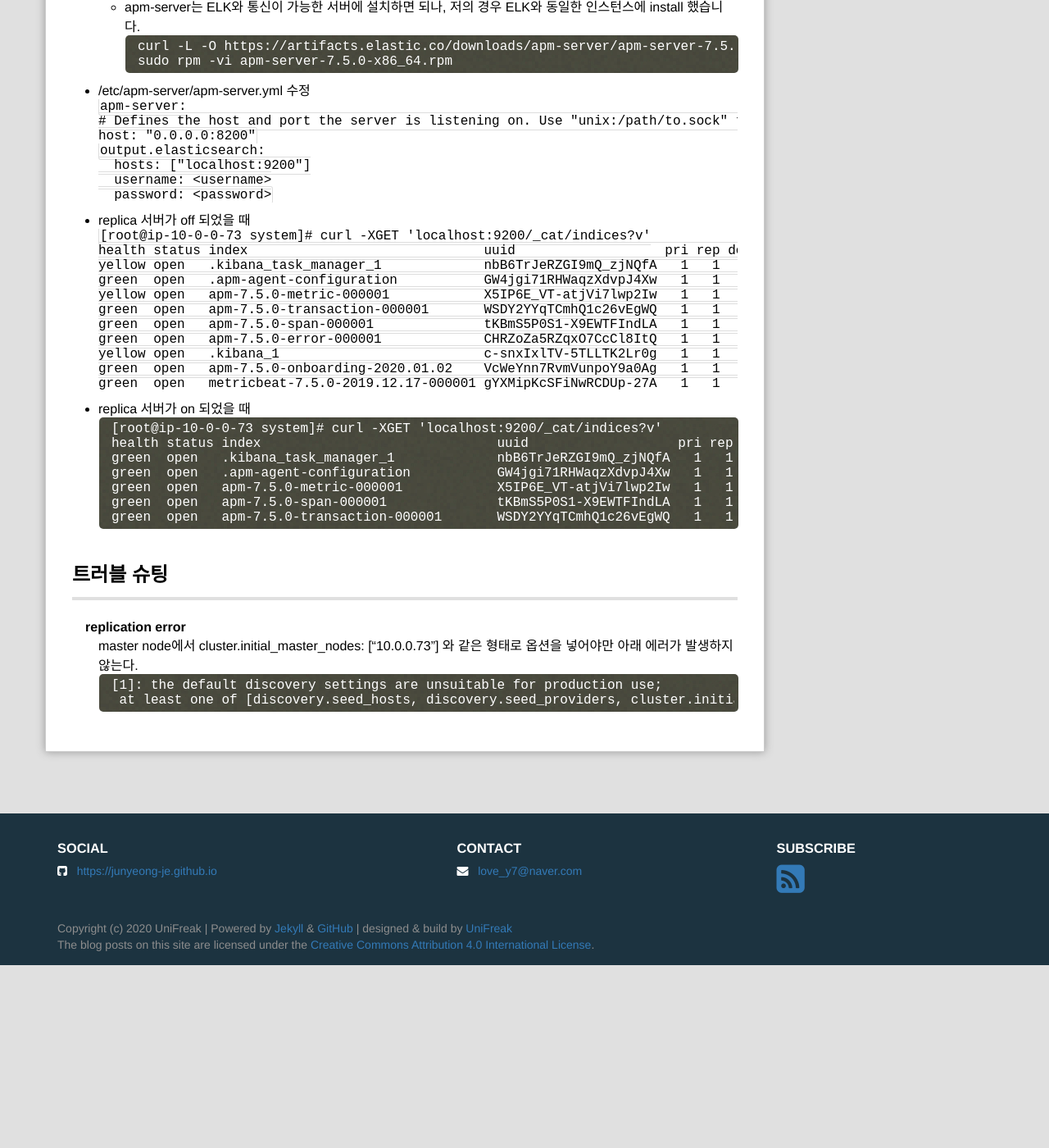
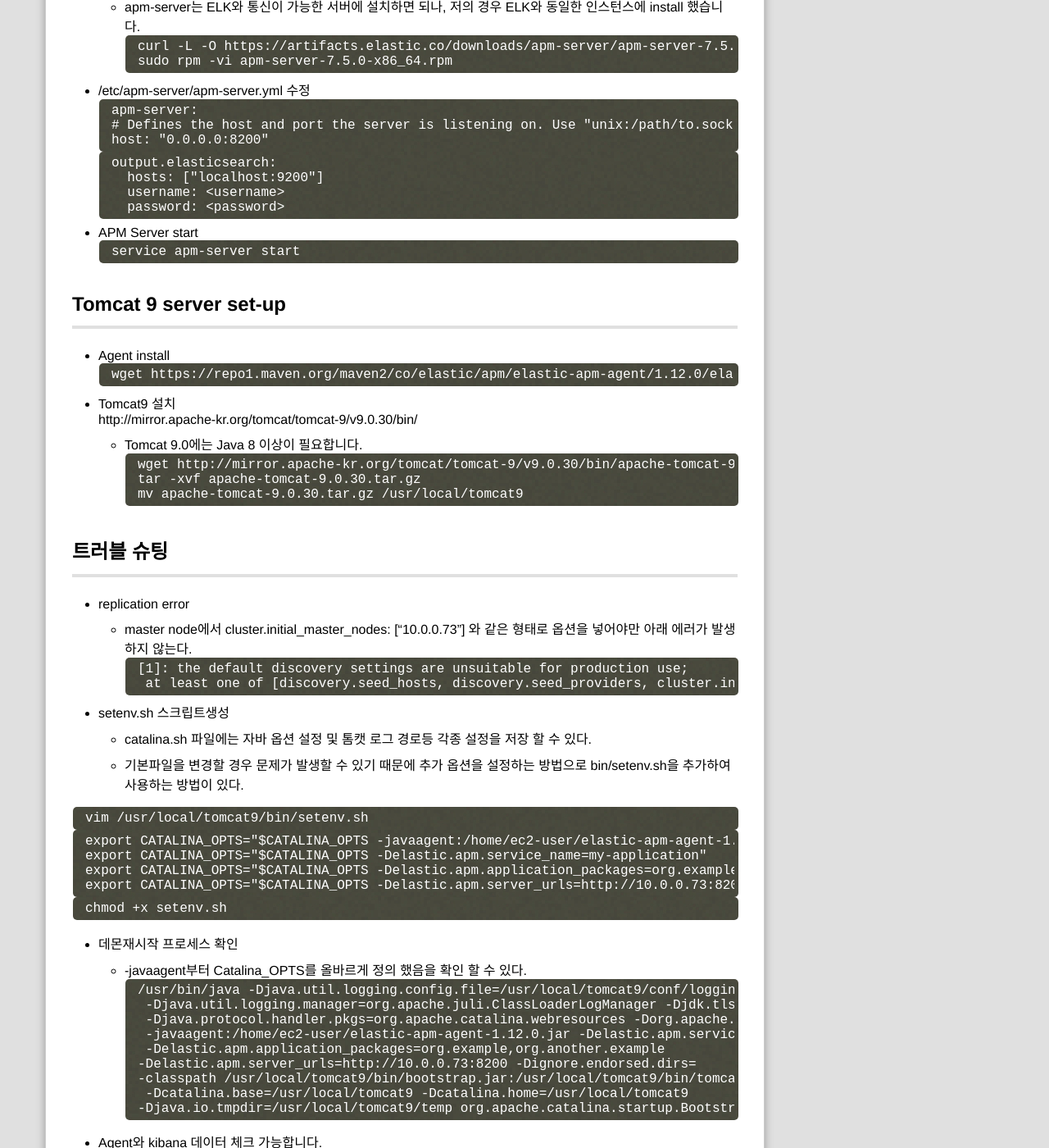
Before and after one commit to junyeong-je/junyeong-je.github.io, a Jekyll site: the page built from _posts/2020-07-30-ELK_APM_to_TOMCAT.md, in a window 1280 px wide and 1400 px high, scrolled down 870 px. Shown: the whole window at 82% size. Built offline with Jekyll 4.4.1, drawn with Linux system fonts in a browser that asks for light colours; comment, search, counter and statistics services are not loaded; before the commit the page ends 2047 px from its top, so only the background shows below that; some of the changed text lies outside the part shown.

Commit message:
get post
ELK_APM_to_TOMCAT

````diff
--- a/_posts/2020-07-30-ELK_APM_to_TOMCAT.md
+++ b/_posts/2020-07-30-ELK_APM_to_TOMCAT.md
@@ -12,6 +12,7 @@
   수천 개의 응용 프로그램의 성능을 실시간으로 모니터링 할 수 있습니다.
 * APM-server 설치 이후 에이전트를 통한 톰캣9에대해 APM 모니터링을 진행합니다.
 <br>
+
 ## APM 서버 설치
 * APM 서버 설치(RPM)
   * apm-server는 ELK와 통신이 가능한 서버에 설치하면 되나, 저의 경우 ELK와 동일한 인스턴스에 install 했습니다.
@@ -21,47 +22,99 @@
 ```
 
 * /etc/apm-server/apm-server.yml 수정
-```buildoutcfg
+```
 apm-server:
   # Defines the host and port the server is listening on. Use "unix:/path/to.sock" to listen on a unix domain socket.
   host: "0.0.0.0:8200"
 ```
-```buildoutcfg
+```
 output.elasticsearch:
     hosts: ["localhost:9200"]
     username: <username>
     password: <password>
 ```
-* replica 서버가 off 되었을 때<br>
-```buildoutcfg
-[root@ip-10-0-0-73 system]# curl -XGET 'localhost:9200/_cat/indices?v'
-health status index                              uuid                   pri rep docs.count docs.deleted store.size pri.store.size
-yellow open   .kibana_task_manager_1             nbB6TrJeRZGI9mQ_zjNQfA   1   1          2            1     37.9kb         37.9kb
-green  open   .apm-agent-configuration           GW4jgi71RHWaqzXdvpJ4Xw   1   1          0            0       566b           283b
-yellow open   apm-7.5.0-metric-000001            X5IP6E_VT-atjVi7lwp2Iw   1   1        816            0    389.1kb        194.5kb
-green  open   apm-7.5.0-transaction-000001       WSDY2YYqTCmhQ1c26vEgWQ   1   1         11            0    361.5kb        180.7kb
-green  open   apm-7.5.0-span-000001              tKBmS5P0S1-X9EWTFIndLA   1   1          0            0       566b           283b
-green  open   apm-7.5.0-error-000001             CHRZoZa5RZqxO7CcCl8ItQ   1   1          0            0       566b           283b
-yellow open   .kibana_1                          c-snxIxlTV-5TLLTK2Lr0g   1   1        947           36      969kb          969kb
-green  open   apm-7.5.0-onboarding-2020.01.02    VcWeYnn7RvmVunpoY9a0Ag   1   1          2            0     25.1kb         12.5kb
-green  open   metricbeat-7.5.0-2019.12.17-000001 gYXMipKcSFiNwRCDUp-27A   1   1     194030            0     83.3mb         41.6mb
+* APM Server start
+```
+service apm-server start
 ```
 
-* replica 서버가 on 되었을 때<br>
+## Tomcat 9 server set-up
+
+* Agent install
 ```
-[root@ip-10-0-0-73 system]# curl -XGET 'localhost:9200/_cat/indices?v'
-health status index                              uuid                   pri rep docs.count docs.deleted store.size pri.store.size
-green  open   .kibana_task_manager_1             nbB6TrJeRZGI9mQ_zjNQfA   1   1          2            1     75.8kb         37.9kb
-green  open   .apm-agent-configuration           GW4jgi71RHWaqzXdvpJ4Xw   1   1          0            0       566b           283b
-green  open   apm-7.5.0-metric-000001            X5IP6E_VT-atjVi7lwp2Iw   1   1        816            0    389.1kb        194.5kb
-green  open   apm-7.5.0-span-000001              tKBmS5P0S1-X9EWTFIndLA   1   1          0            0       566b           283b
-green  open   apm-7.5.0-transaction-000001       WSDY2YYqTCmhQ1c26vEgWQ   1   1         11            0    361.5kb        180.7kb
+wget https://repo1.maven.org/maven2/co/elastic/apm/elastic-apm-agent/1.12.0/elastic-apm-agent-1.12.0-javadoc.jar
 ```
 
+* Tomcat9 설치<br>
+http://mirror.apache-kr.org/tomcat/tomcat-9/v9.0.30/bin/<br>
+  * Tomcat 9.0에는 Java 8 이상이 필요합니다.
+```
+wget http://mirror.apache-kr.org/tomcat/tomcat-9/v9.0.30/bin/apache-tomcat-9.0.30.tar.gz
+tar -xvf apache-tomcat-9.0.30.tar.gz
+mv apache-tomcat-9.0.30.tar.gz /usr/local/tomcat9
+```
+
+
 ## 트러블 슈팅
-replication error
-: master node에서 cluster.initial_master_nodes: ["10.0.0.73”] 와 같은 형태로 옵션을 넣어야만 아래 에러가 발생하지 않는다.<br>
+* replication error
+  * master node에서 cluster.initial_master_nodes: ["10.0.0.73”] 와 같은 형태로 옵션을 넣어야만 아래 에러가 발생하지 않는다.<br>
 ```
 [1]: the default discovery settings are unsuitable for production use;
  at least one of [discovery.seed_hosts, discovery.seed_providers, cluster.initial_master_nodes] must be configured
 ```
+
+* setenv.sh 스크립트생성
+  * catalina.sh 파일에는 자바 옵션 설정 및 톰캣 로그 경로등 각종 설정을 저장 할 수 있다.
+  * 기본파일을 변경할 경우 문제가 발생할 수 있기 때문에 추가 옵션을 설정하는 방법으로 bin/setenv.sh을 추가하여 사용하는 방법이 있다.
+
+```
+vim /usr/local/tomcat9/bin/setenv.sh
+```
+```
+export CATALINA_OPTS="$CATALINA_OPTS -javaagent:/home/ec2-user/elastic-apm-agent-1.12.0.jar"
+export CATALINA_OPTS="$CATALINA_OPTS -Delastic.apm.service_name=my-application"
+export CATALINA_OPTS="$CATALINA_OPTS -Delastic.apm.application_packages=org.example,org.another.example"
+export CATALINA_OPTS="$CATALINA_OPTS -Delastic.apm.server_urls=http://10.0.0.73:8200"
+```
+```
+chmod +x setenv.sh
+```
+
+* 데몬재시작 프로세스 확인
+  * -javaagent부터 Catalina_OPTS를 올바르게 정의 했음을 확인 할 수 있다.
+```
+/usr/bin/java -Djava.util.logging.config.file=/usr/local/tomcat9/conf/logging.properties
+ -Djava.util.logging.manager=org.apache.juli.ClassLoaderLogManager -Djdk.tls.ephemeralDHKeySize=2048
+ -Djava.protocol.handler.pkgs=org.apache.catalina.webresources -Dorg.apache.catalina.security.SecurityListener.UMASK=0027
+ -javaagent:/home/ec2-user/elastic-apm-agent-1.12.0.jar -Delastic.apm.service_name=my-application
+ -Delastic.apm.application_packages=org.example,org.another.example
+-Delastic.apm.server_urls=http://10.0.0.73:8200 -Dignore.endorsed.dirs=
+-classpath /usr/local/tomcat9/bin/bootstrap.jar:/usr/local/tomcat9/bin/tomcat-juli.jar
+ -Dcatalina.base=/usr/local/tomcat9 -Dcatalina.home=/usr/local/tomcat9
+-Djava.io.tmpdir=/usr/local/tomcat9/temp org.apache.catalina.startup.Bootstrap start
+```
+
+* Agent와 kibana 데이터 체크 가능합니다.
+![](Img/2020-07-30-ELK_APM_to_TOMCAT/6cd4a70b.png)
+
+* my-application명으로 트랜잭션,에러,JVM상태 확인 가능합니다.
+![](Img/2020-07-30-ELK_APM_to_TOMCAT/68c6f038.png)
+
+## 참고자료
+ELK설치 5편 (Application Performance Monitoring)<br>
+http://www.gnoti.com/index.php/2018/10/12/elk5/ <br>
+APM-agent설치<br>
+https://repo1.maven.org/maven2/co/elastic/apm/elastic-apm-agent/1.12.0/<br>
+JAVA jar파일 생성<br>
+http://asuraiv.blogspot.com/2015/11/java-executableor-runnable-jar.html<br>
+APM Java Agent 호출받기<br>
+* RPM으로 설치한 7버전 대 Tomcat은 동작하지 않아, rpm으로 9버전을 설치하여 테스트.<br>
+```
+https://www.elastic.co/guide/en/apm/agent/java/current/setup-javaagent.html#setup-generic
+export CATALINA_OPTS="$CATALINA_OPTS -javaagent:/home/ec2-user/elastic-apm-agent-1.12.0.jar"
+export CATALINA_OPTS="$CATALINA_OPTS -Delastic.apm.service_name=my-application"
+export CATALINA_OPTS="$CATALINA_OPTS -Delastic.apm.application_packages=org.example,org.another.example"
+export CATALINA_OPTS="$CATALINA_OPTS -Delastic.apm.server_urls=http://10.0.0.73:8200"
+```
+Tomcat 서버용 Elasticsearch에 APM 에이전트 설치<br>
+https://curiousviral.com/installation-of-apm-agent-for-java/
````
Also changed, not shown: _posts/Img/2020-07-30-ELK_APM_to_TOMCAT/68c6f038.png (added), _posts/Img/2020-07-30-ELK_APM_to_TOMCAT/6cd4a70b.png (added).
